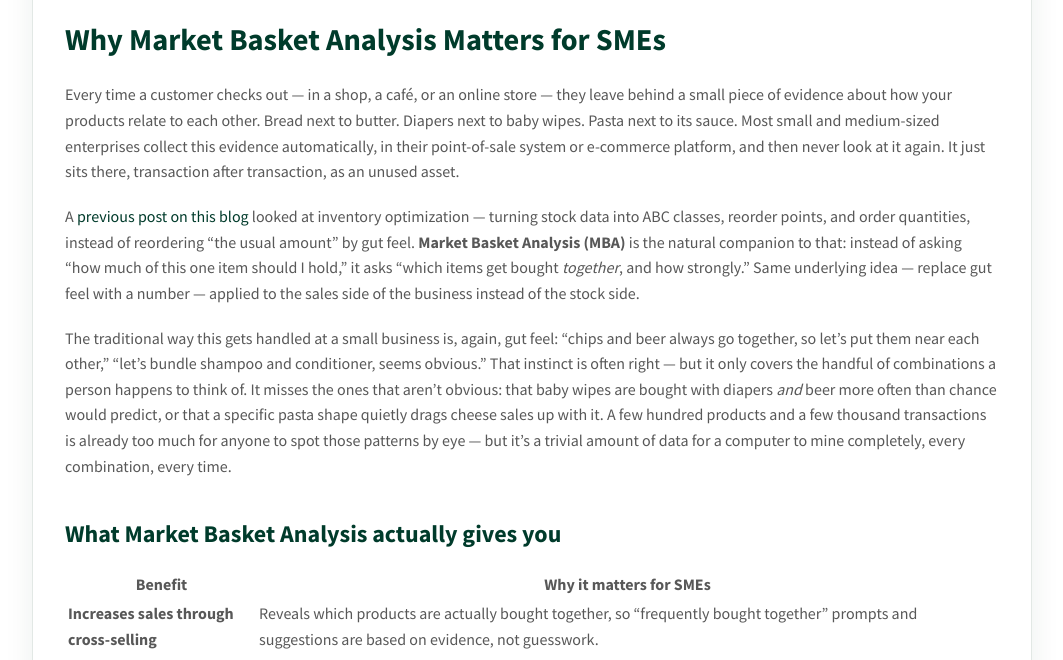
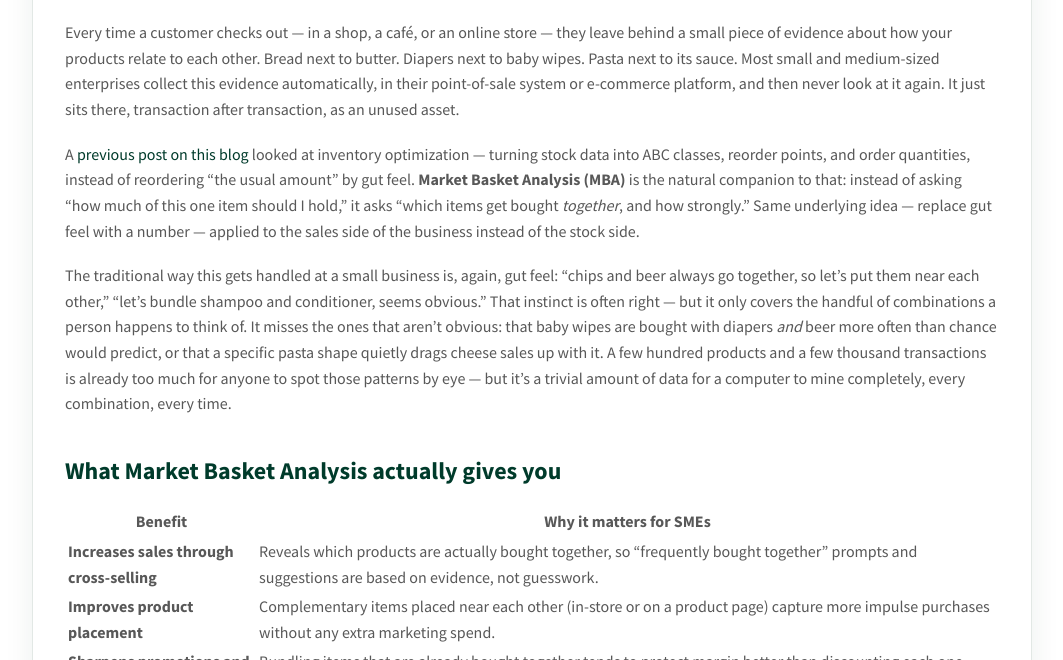
Before and after one commit to MattProtopapas/MattProtopapas.github.io, a Jekyll site: the page built from _posts/2026-08-03-how-can-a-small-company-use-market-basket-analysis.md, in a window 1280 px wide and 900 px high, scrolled down 536 px, cut to the strip 240-900 px from the top of the window. Shown: the whole strip, without its empty margins (108-1171 px from the left). Built offline with Jekyll 4.4.1, drawn with Linux system fonts in a browser that asks for light colours; our own code applies the rules of GitHub Pages for plain Markdown files.

```diff
--- a/_posts/2026-08-03-how-can-a-small-company-use-market-basket-analysis.md
+++ b/_posts/2026-08-03-how-can-a-small-company-use-market-basket-analysis.md
@@ -2,7 +2,6 @@
   <iframe src="https://www.youtube.com/embed/FGfTB3Uqg5k?start=16" title="YouTube video player" style="position:absolute;top:0;left:0;width:100%;height:100%;" frameborder="0" allow="accelerometer; autoplay; clipboard-write; encrypted-media; gyroscope; picture-in-picture" allowfullscreen></iframe>
 </div>
 
-# Why Market Basket Analysis Matters for SMEs
 
 Every time a customer checks out — in a shop, a café, or an online store — they leave
 behind a small piece of evidence about how your products relate to each other. Bread
```
